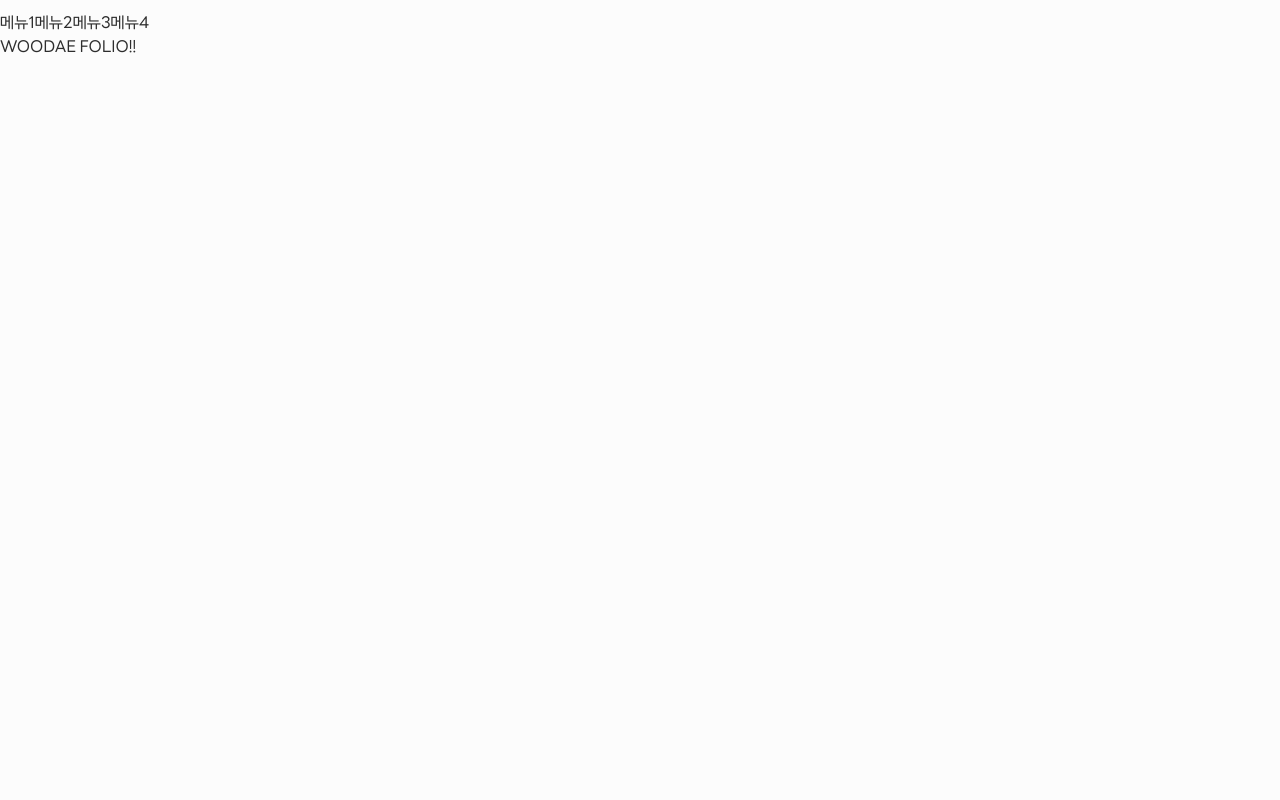
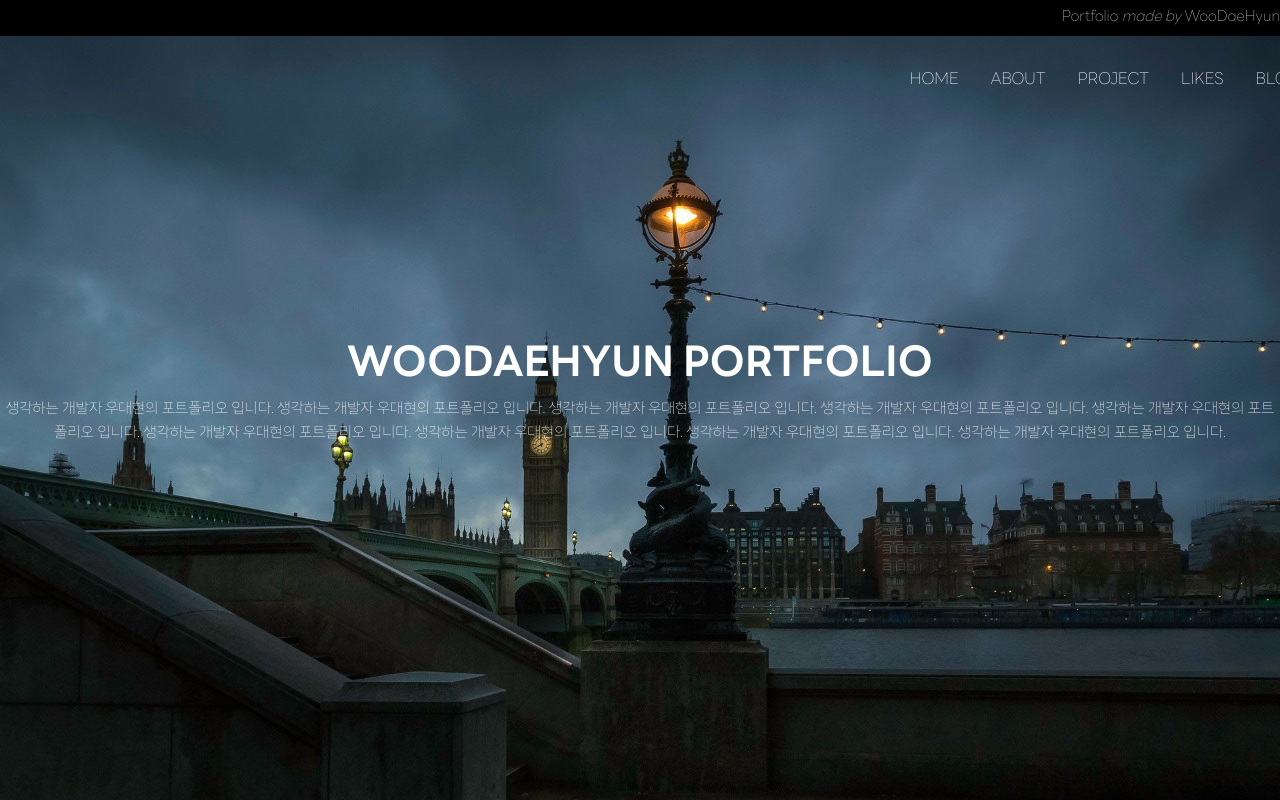
Before and after one commit to WooDaeHyun/woodaefolio, a Next.js app: page / in a window 1280 px wide. Built offline with nearby package versions, Linux system fonts and the light colour scheme.

Commit message:
feat: 네비게이션 및 헤더 영역 마크업

```diff
--- a/src/app/layout.tsx
+++ b/src/app/layout.tsx
@@ -12,8 +12,11 @@ export const metadata: Metadata = {
 export default function RootLayout({ children }: { children: ReactNode }) {
   return (
     <html lang="ko">
-      <body className="app-layout">
-        <main className={`${LineSeedKR.variable} font-lineseed `}>
+      <head>
+        <meta name="viewport" content="width=device-width, initial-scale=1.0" />
+      </head>
+      <body>
+        <main className={`${LineSeedKR.variable} app-layout font-lineseed`}>
           {children}
         </main>
       </body>
--- a/src/app/page.tsx
+++ b/src/app/page.tsx
@@ -1,12 +1,11 @@
 import Image from 'next/image';
 
-import TopNavigation from '@/ui/TopNavigation';
+import Intro from '@/ui/Intro/Intro';
 
 export default function Home() {
   return (
     <main>
-      <TopNavigation />
-      WOODAE FOLIO!!
+      <Intro />
     </main>
   );
 }
--- a/src/styles/globals.css
+++ b/src/styles/globals.css
@@ -26,7 +26,16 @@
     background-color: #fcfcfc;
     font-family: LineSeedKR;
   }
+
+  body {
+    font-size: 15px;
+    margin: 0;
+    color: #222;
+    line-height: 1.5rem;
+  }
+
   .app-layout {
-    max-width: 43rem;
+    width: 100%;
+    margin: auto;
   }
 }
--- /dev/null
+++ b/src/ui/Intro/Intro.tsx
@@ -0,0 +1,44 @@
+import Image from 'next/image';
+
+const Intro = () => {
+  return (
+    <div>
+      <header className="fixed w-[100%]">
+        <div className="banner flex h-9 items-center bg-black font-thin text-white">
+          <p className="m-auto w-[1300px] text-end text-[#bbb]">
+            Portfolio <em>made by</em> WooDaeHyun
+          </p>
+        </div>
+        <nav>
+          <div className="m-auto flex w-[1300px] items-center justify-between">
+            <div className="logo">{/* logo 넣어야함 */}</div>
+            <ul className="gnb font-xs mt-8 flex gap-8 text-2xs font-thin text-white">
+              {['HOME', 'ABOUT', 'PROJECT', 'LIKES', 'BLOG'].map(
+                (value, index) => (
+                  <li className="hover:text-[#333]" key={index}>
+                    <a href="#none">{value}</a>
+                  </li>
+                )
+              )}
+            </ul>
+          </div>
+        </nav>
+      </header>
+      <main className="intro flex h-screen items-center justify-center bg-intro bg-cover bg-center bg-no-repeat">
+        <div className="heading w-[1300px] text-center text-white">
+          <h1 className="mb-5 text-3xl font-bold">WOODAEHYUN PORTFOLIO</h1>
+          <p className="font-thin leading-6">
+            생각하는 개발자 우대현의 포트폴리오 입니다. 생각하는 개발자 우대현의
+            포트폴리오 입니다. 생각하는 개발자 우대현의 포트폴리오 입니다.
+            생각하는 개발자 우대현의 포트폴리오 입니다. 생각하는 개발자 우대현의
+            포트폴리오 입니다. 생각하는 개발자 우대현의 포트폴리오 입니다.
+            생각하는 개발자 우대현의 포트폴리오 입니다. 생각하는 개발자 우대현의
+            포트폴리오 입니다. 생각하는 개발자 우대현의 포트폴리오 입니다.
+          </p>
+        </div>
+      </main>
+    </div>
+  );
+};
+
+export default Intro;
--- a/src/ui/TopNavigation.tsx
+++ /dev/null
@@ -1,12 +0,0 @@
-const TopNavigation = () => {
-  return (
-    <div className="mt-3 flex">
-      <div>메뉴1</div>
-      <div>메뉴2</div>
-      <div>메뉴3</div>
-      <div>메뉴4</div>
-    </div>
-  );
-};
-
-export default TopNavigation;
--- a/tailwind.config.js
+++ b/tailwind.config.js
@@ -15,7 +15,8 @@ module.exports = {
         md: '1.6rem',
         lg: '1.8rem',
         xl: '2.0rem',
-        '2xl': '2.2rem'
+        '2xl': '2.2rem',
+        '3xl': '2.6rem'
       },
       fontWeight: {
         thin: 100,
@@ -24,6 +25,9 @@ module.exports = {
       },
       fontFamily: {
         lineseed: ['var(--font-lineseed)']
+      },
+      backgroundImage: {
+        intro: "url('/images/intro.png')"
       }
     }
   },
```
Also changed, not shown: public/images/intro.png (added).
